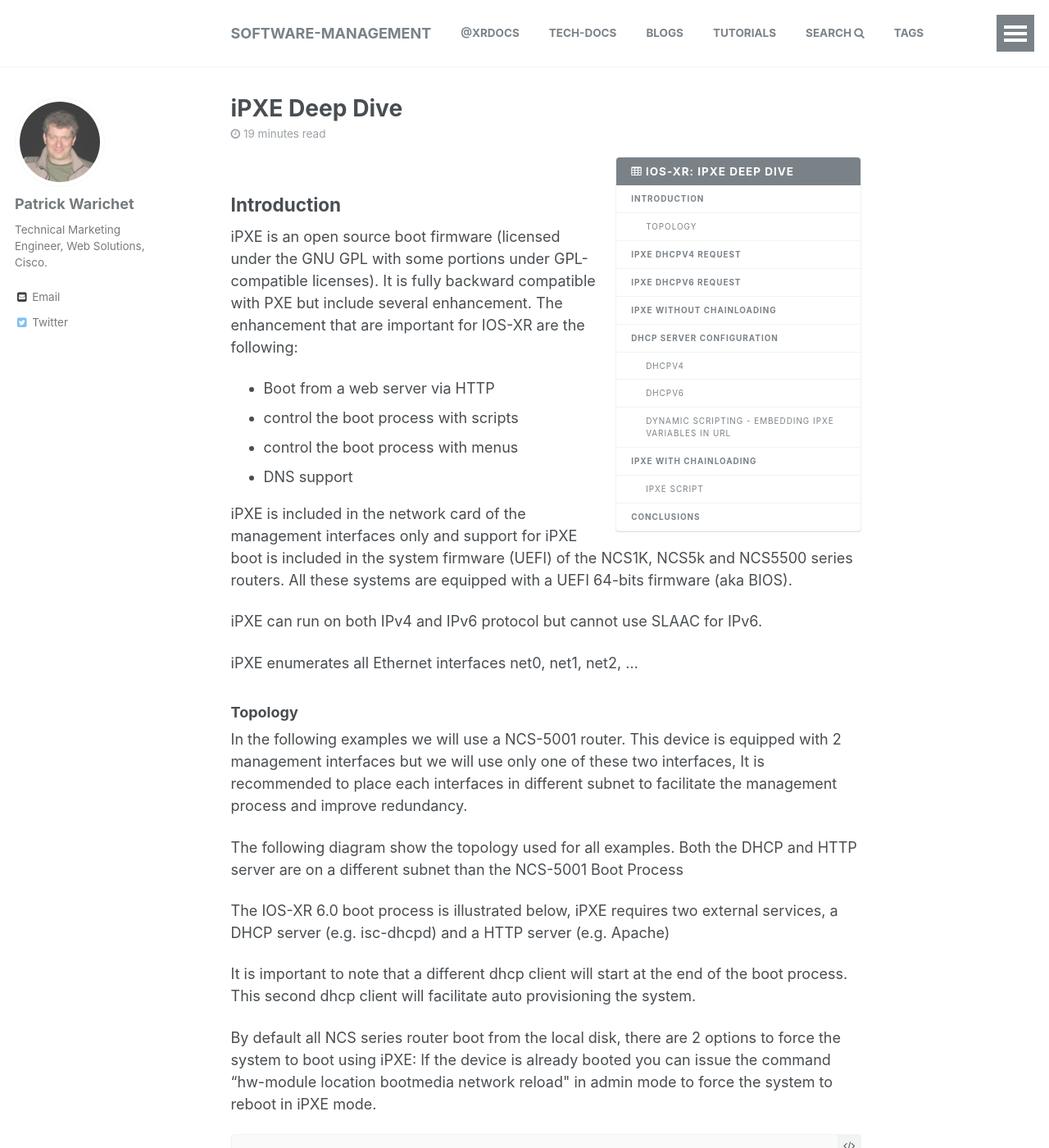
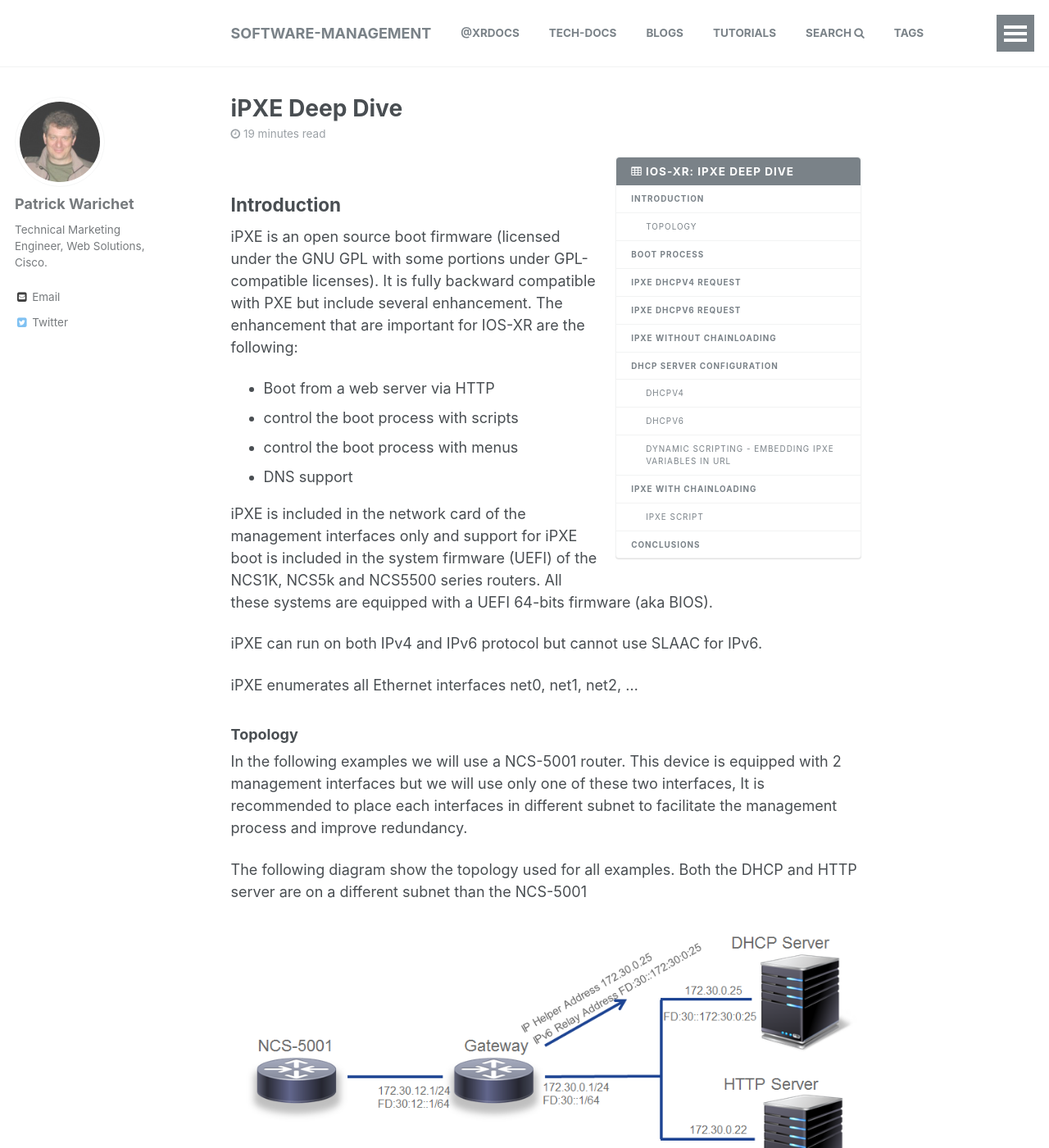
Before and after one commit to xrdocs/software-management, a Jekyll site: the page built from _tutorials/2016-07-27-ipxe-deep-dive.md, in a window 1280 px wide and 1400 px high. Shown: the whole window at 82% size. Built offline with Jekyll 4.4.1, drawn with Linux system fonts in a browser that asks for light colours; comment, search, counter and statistics services are not loaded; part of the change alters nothing that is shown.

Commit message:
Updated 2016-07-27-ipxe-deep-dive.md

```diff
--- a/_tutorials/2016-07-27-ipxe-deep-dive.md
+++ b/_tutorials/2016-07-27-ipxe-deep-dive.md
@@ -31,11 +31,16 @@ iPXE enumerates all Ethernet interfaces net0, net1, net2, ...
 In the following examples we will use a NCS-5001 router.  This device is equipped with 2 management interfaces but we will use only one of these two interfaces, It is recommended to place each interfaces in different subnet to facilitate the management process and improve redundancy.
 
 The following diagram show the topology used for all examples. Both the DHCP and HTTP server are on a different subnet than the NCS-5001
-Boot Process
+
+![topology.png]({{site.baseurl}}/images/topology.png)
+
+## Boot Process
 
 The IOS-XR 6.0 boot process is illustrated below, iPXE requires two external services, a DHCP server (e.g. isc-dhcpd) and a HTTP server (e.g. Apache)
 
 It is important to note that a different dhcp client will start at the end of the boot process. This second dhcp client will facilitate auto provisioning the system.
+
+![boot-process.png]({{site.baseurl}}/images/boot-process.png)
 
 By default all NCS series router boot from the local disk, there are 2 options to force the system to boot using iPXE: If the device is already booted you can issue the command "hw-module location <location> bootmedia network reload" in admin mode to force the system to reboot in iPXE mode.
 
```
